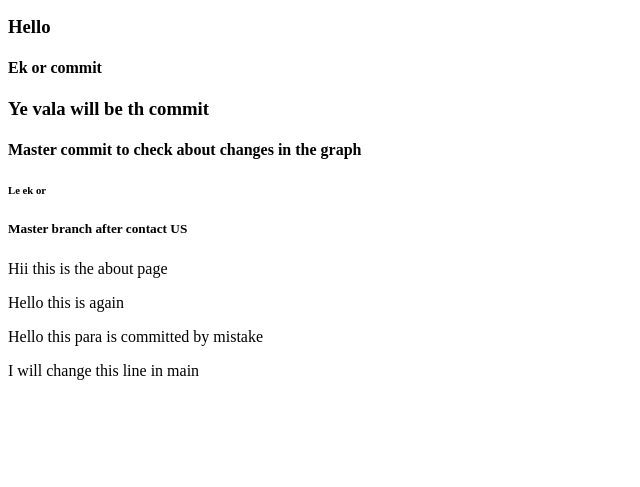
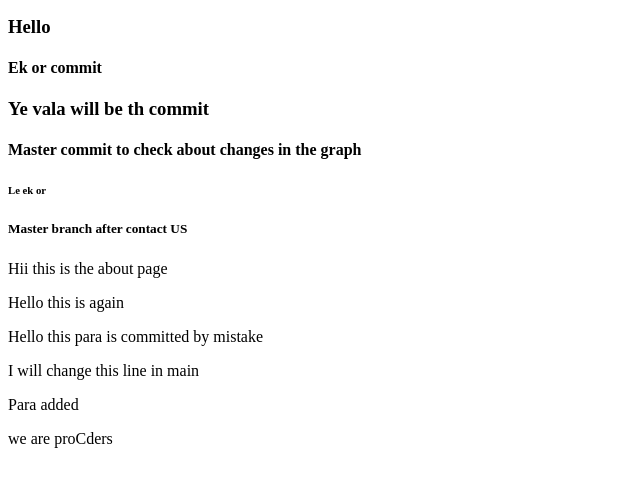
Before and after one commit to Shobhit1505/learning-git, a plain HTML site: page index.html in a window 1280 px wide. Shown: the part 101-588 px from the top of the page, without its empty margins (0-640 px from the left). Drawn offline with Linux system fonts and the light colour scheme.

Commit message:
commit in the contactUs CHerryPick

```diff
--- a/index.html
+++ b/index.html
@@ -21,5 +21,10 @@
     <p>Hello this is again</p>
     <p>Hello this para is committed by mistake</p>
     <p>I will change this line in main</p>
+    <p>Para added</p>
+    <p>we are proCders</p>
+
+
+
   </body>
 </html>
```
